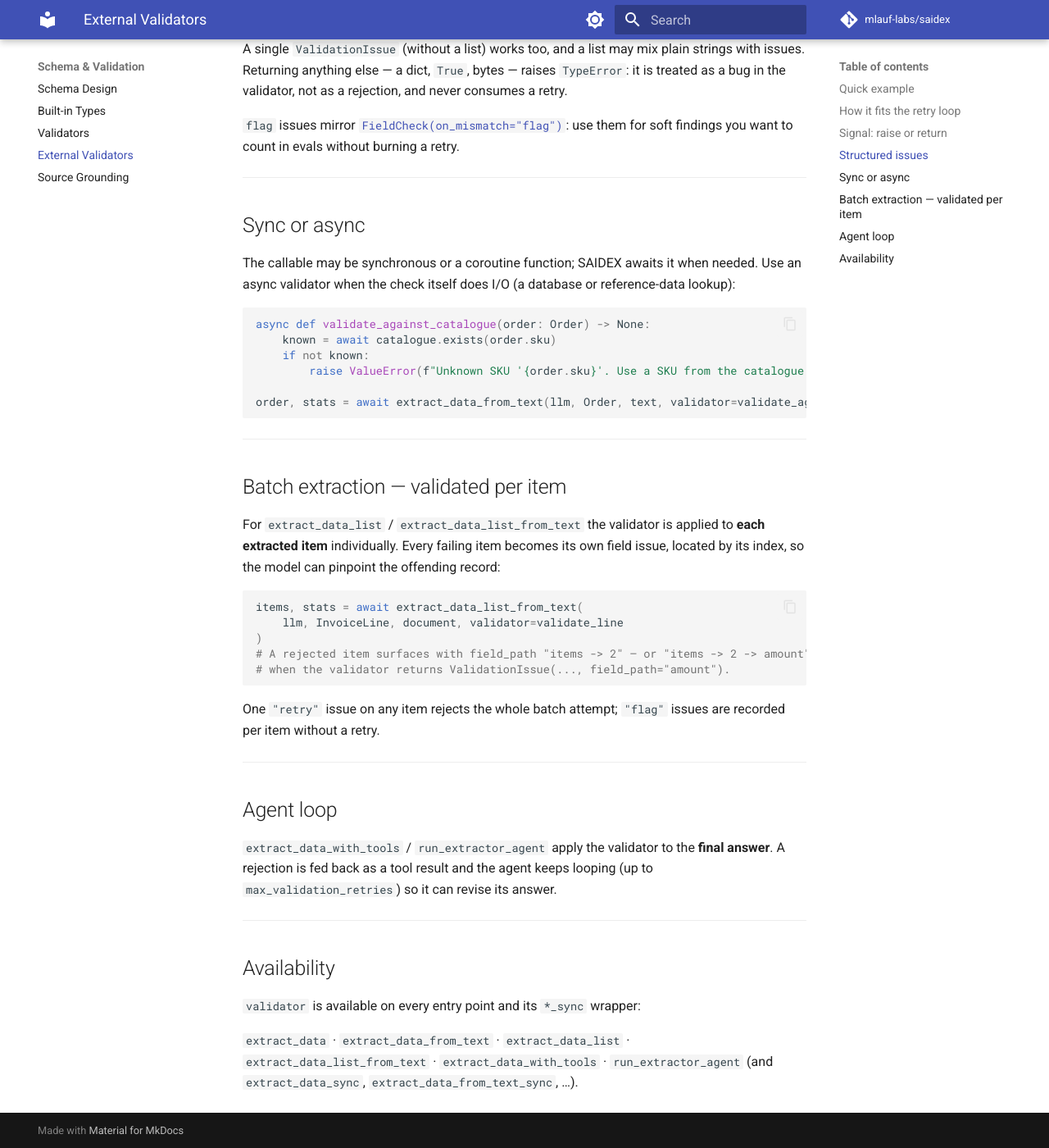
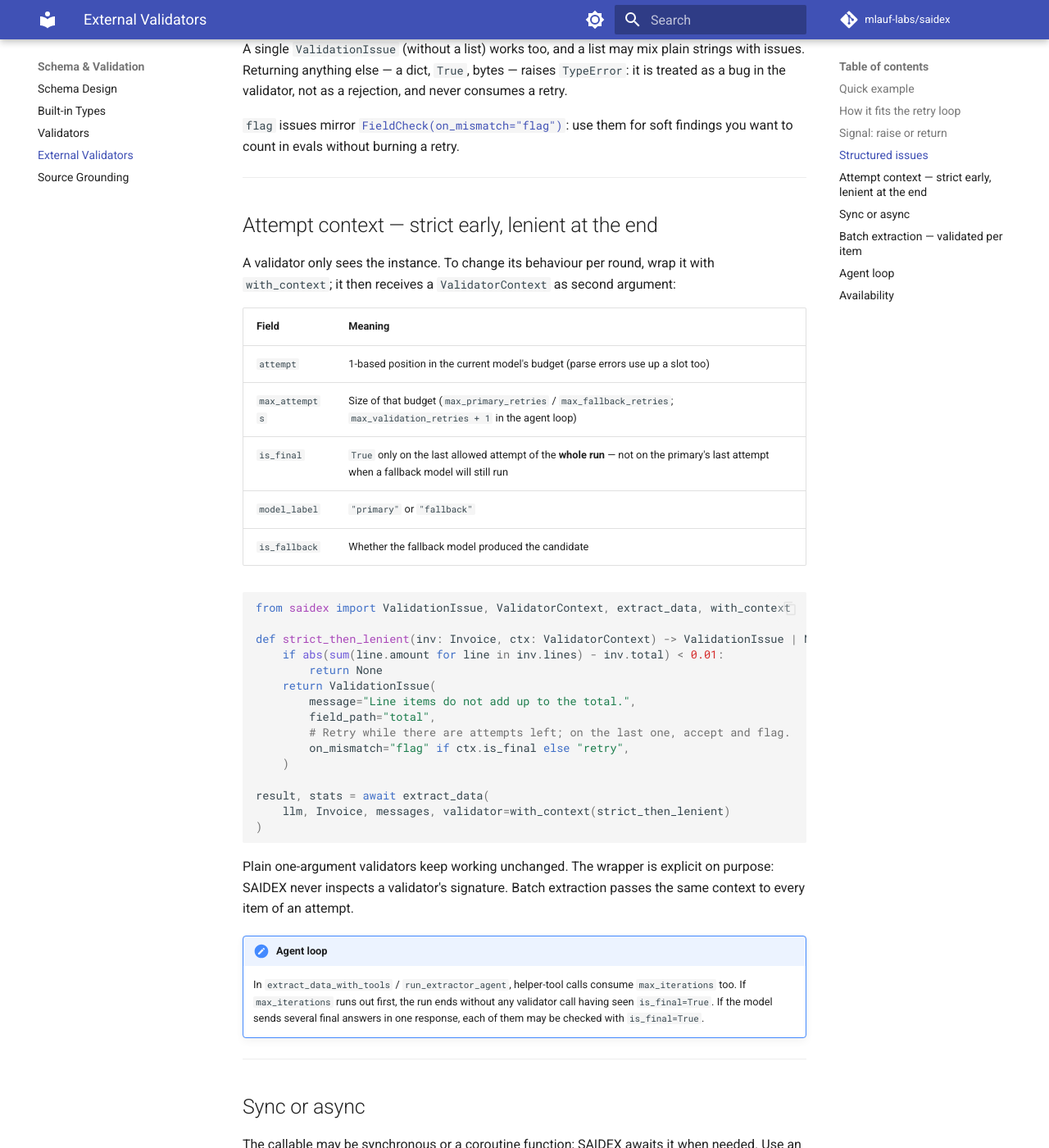
Before and after one commit to mlauf-labs/SAIDEX, an MkDocs documentation site: the page built from docs/external-validators.md, in a window 1280 px wide and 1400 px high, scrolled down 4210 px. Shown: the whole window at 82% size. Built offline with MkDocs 1.6.1 and Material for MkDocs 9.7.7, drawn with Linux system fonts in a browser that asks for light colours; a script that is not in the unit is left out; comment, search, counter and statistics services are not loaded; the version menu is left out.

Commit message:
docs(external-validators): document with_context and ValidatorContext

````diff
--- a/context7.json
+++ b/context7.json
@@ -17,7 +17,8 @@
     "Pass LangChain callback handlers via callbacks= to trace runs: each extraction becomes one chain-run span with nested LLM generations and, in the agent loop, per-tool spans; enable capture_source_text=True only if exporting the input text to the tracing backend is acceptable",
     "In LangGraph agents, use saidex.langgraph.SaidexToolNode (extra: saidex[langgraph]) as a drop-in for langgraph.prebuilt.ToolNode — it repairs invalid_tool_calls, validates args against the tool schema, and feeds structured errors back to the model",
     "To enforce business rules after Pydantic validation, pass validator= to any extract_data* function; return None to accept, a str to reject, or a list of str and/or saidex.ValidationIssue(message, field_path=..., error_type=..., on_mismatch='retry'|'flag') to report several per-field findings — 'flag' issues are recorded in stats.field_issues without consuming a retry",
-    "stats.failure_reason is a saidex.FailureReason StrEnum (validation_exhausted, parse_error, llm_error, no_tool_call) or None on success; it describes only the last attempt, and comparing it with the plain string still works"
+    "stats.failure_reason is a saidex.FailureReason StrEnum (validation_exhausted, parse_error, llm_error, no_tool_call) or None on success; it describes only the last attempt, and comparing it with the plain string still works",
+    "To make an external validator depend on the retry round, wrap it with saidex.with_context(fn); fn(instance, ctx) receives a saidex.ValidatorContext(attempt, max_attempts, is_final, model_label, is_fallback) — is_final is true only on the last attempt of the whole run, so returning on_mismatch='flag' there accepts the instance"
   ],
   "previousVersions": [
     {
--- a/docs/external-validators.md
+++ b/docs/external-validators.md
@@ -189,6 +189,50 @@ for soft findings you want to count in evals without burning a retry.
 
 ---
 
+## Attempt context — strict early, lenient at the end
+
+A validator only sees the instance. To change its behaviour per round, wrap it
+with `with_context`; it then receives a `ValidatorContext` as second argument:
+
+| Field | Meaning |
+| --- | --- |
+| `attempt` | 1-based position in the current model's budget (parse errors use up a slot too) |
+| `max_attempts` | Size of that budget (`max_primary_retries` / `max_fallback_retries`; `max_validation_retries + 1` in the agent loop) |
+| `is_final` | `True` only on the last allowed attempt of the **whole run** — not on the primary's last attempt when a fallback model will still run |
+| `model_label` | `"primary"` or `"fallback"` |
+| `is_fallback` | Whether the fallback model produced the candidate |
+
+```python
+from saidex import ValidationIssue, ValidatorContext, extract_data, with_context
+
+def strict_then_lenient(inv: Invoice, ctx: ValidatorContext) -> ValidationIssue | None:
+    if abs(sum(line.amount for line in inv.lines) - inv.total) < 0.01:
+        return None
+    return ValidationIssue(
+        message="Line items do not add up to the total.",
+        field_path="total",
+        # Retry while there are attempts left; on the last one, accept and flag.
+        on_mismatch="flag" if ctx.is_final else "retry",
+    )
+
+result, stats = await extract_data(
+    llm, Invoice, messages, validator=with_context(strict_then_lenient)
+)
+```
+
+Plain one-argument validators keep working unchanged. The wrapper is explicit
+on purpose: SAIDEX never inspects a validator's signature. Batch extraction
+passes the same context to every item of an attempt.
+
+!!! note "Agent loop"
+    In `extract_data_with_tools` / `run_extractor_agent`, helper-tool calls
+    consume `max_iterations` too. If `max_iterations` runs out first, the run
+    ends without any validator call having seen `is_final=True`. If the model
+    sends several final answers in one response, each of them may be checked
+    with `is_final=True`.
+
+---
+
 ## Sync or async
 
 The callable may be synchronous or a coroutine function; SAIDEX awaits it when
````
Also changed, not shown: README.md (+4 -0 lines), docs/agent-loop.md (+11 -0 lines), 1 other file.
